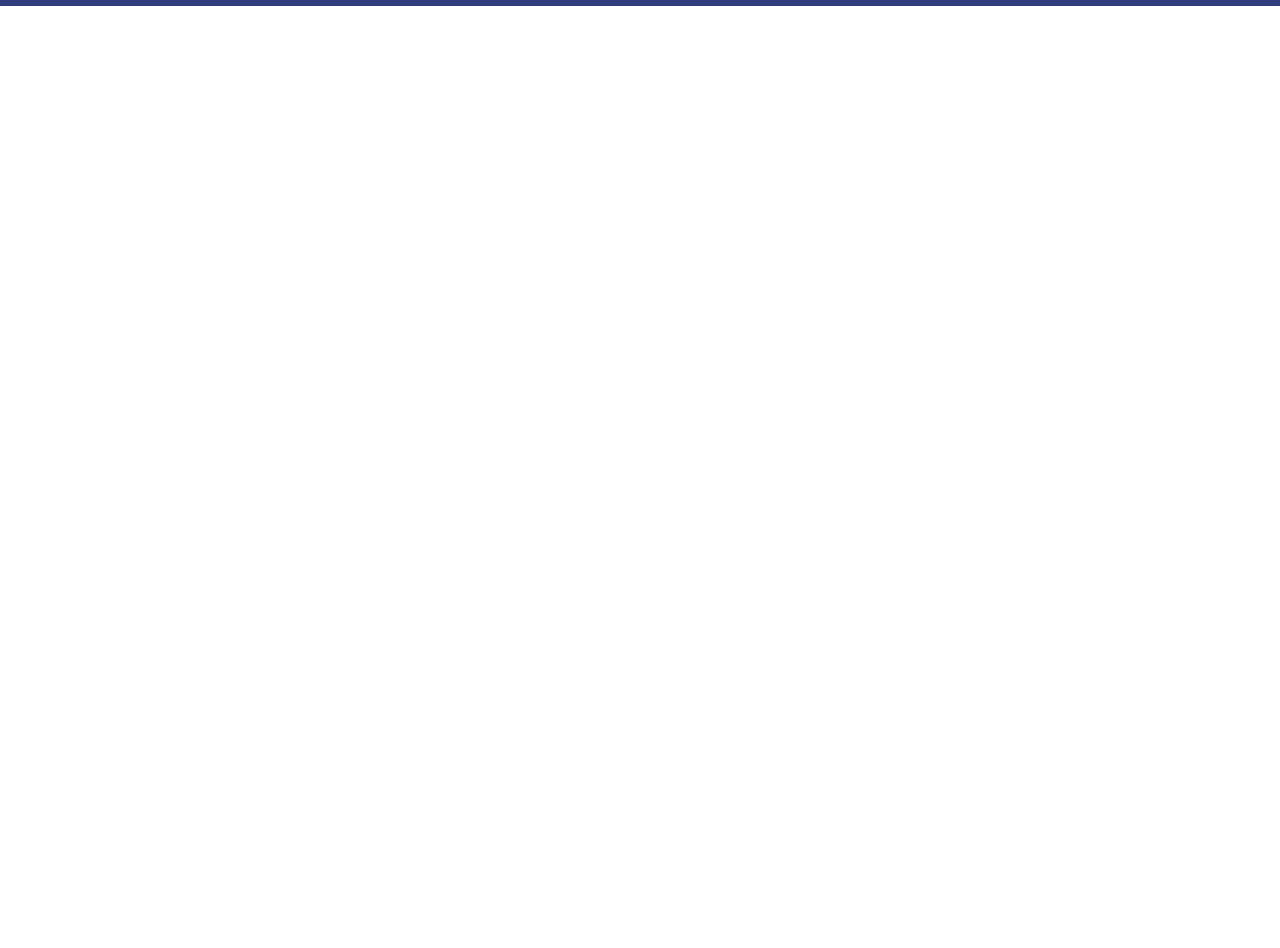
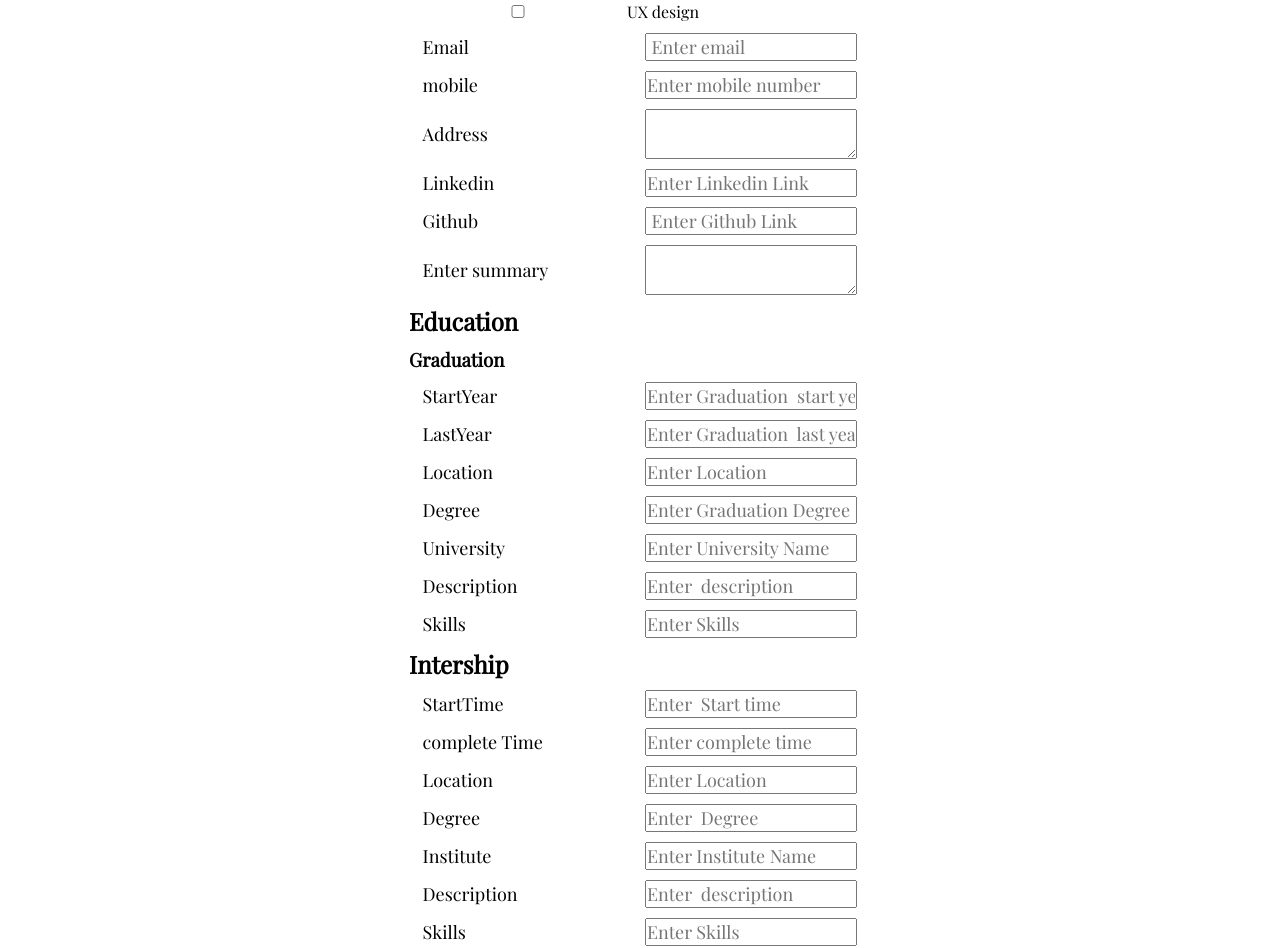
Before and after one commit to sachinkumarsain/Hiring-ClientSide, a React (Create React App) app: page /admin in a window 1280 px wide. Shown: the part 324-1272 px from the top of the page. Before the commit the page ends 800 px from the top, so only its background shows below. Built offline with nearby package versions, Linux system fonts and the light colour scheme.

Commit message:
admin file work

```diff
--- /dev/null
+++ b/src/Admin/Admin.css
@@ -0,0 +1,28 @@
+.admin , .admin form{
+    display: flex;
+    align-items: center;
+    justify-content: center;
+    width: 100%;
+}
+
+.admin form{
+    width: 40%;
+    padding: 40px 20px;
+    flex-wrap: wrap;
+}
+
+.admin form input , .admin form lebal ,.admin form textarea {
+    width: 45%;
+    margin: 5px;
+    font-size: 18px;
+}
+
+.admin form ul {
+    width: 100%;
+    margin: 5px;
+}
+
+.admin form h1 , .admin form h2 , .admin form h3{
+    width: 100%;
+    margin: 5px;
+}
--- a/src/Admin/Admin.js
+++ b/src/Admin/Admin.js
@@ -1,8 +1,37 @@
-import React from 'react'
+import React, { useState } from 'react'
 import { useForm } from 'react-hook-form';
 import axios from "axios"
+import "./Admin.css"
 
 function Admin() {
+    const [tank, setTank] = useState([
+        { id: "1", value: "Full stack Developer" },
+        { id: "2", value: "Frontend" },
+        { id: "3", value: "Backend" },
+        { id: "4", value: "UI design" },
+        { id: "5", value: "UX design" }
+    ])
+    const [oneTank, setOneTank] = useState([])
+
+
+    function handleOne(e) {
+        if (e.target.checked === true) {
+
+            setOneTank([...oneTank,
+            e.target.value
+            ])
+        }
+        else {
+            setOneTank(oneTank.filter((list) => {
+                return list !== e.target.value
+            }))
+        }
+
+    }
+
+    console.log(oneTank)
+
+
 
     const {
         register,
@@ -14,11 +43,12 @@ function Admin() {
     function onSubmit(data) {
         console.log(data);
 
-        axios.post('http://localhost:8080/admin', { data },
-        {
-          headers: {
-            'Content-Type': 'multipart/form-data',
-          }})
+        axios.post('http://localhost:8080/admin', { data, oneTank },
+            {
+                headers: {
+                    'Content-Type': 'multipart/form-data',
+                }
+            })
             .then((result) => {
                 if (result.status === 200) {
                     console.log(result.data)
@@ -30,7 +60,7 @@ function Admin() {
     }
     return (
         <>
-            <section>
+            <section className='admin'>
                 <form onSubmit={handleSubmit(onSubmit)} encType='multipart/form-data '>
                     <lebal>Full Name</lebal>
                     <input
@@ -47,12 +77,13 @@ function Admin() {
 
 
                     <lebal>Certificate</lebal>
-                    <select
+                    {/*
+                     <select
                         {
                         ...register('course', { required: true, })}
                     >
                         <option>Select Game</option>
-                        <option>Full Stack Learning</option>
+                        <option>Full Stack developer</option>
                         <option>Frontend</option>
                         <option>Backend</option>
                         <option>UI design</option>
@@ -60,12 +91,33 @@ function Admin() {
                     </select>
 
 
-                    {errors.course && <p role="alert">course is required</p>}
+                    // {errors.course && <p role="alert">course is required</p>}  */}
+                    <lebal>Select feild</lebal>
+                    <ul style={{ listStyle: "none" }}
+
+
+                    >
+                        {
+                            tank.map((list, index) => {
+                                return <li key={index}>
+                                    <input type='checkbox' value={list.value} id={list.id} onChange={handleOne} />{list.value}
+                                </li>
+                            })
+                        }
+                    </ul>
+
+
+
 
 
                     <lebal>Email</lebal>
                     <input placeholder=' Enter email' type="email" {
-                        ...register('email', { required: true, })}></input>{errors.email && <p role="alert">email is required</p>}
+                        ...register('email', {
+                            required: true,
+                            pattern: /^[a-zA-Z0-9.!#$%&'*+/=?^_`{|}~-]+@[a-zA-Z0-9](?:[a-zA-Z0-9-]{0,61}[a-zA-Z0-9])?(?:\.[a-zA-Z0-9](?:[a-zA-Z0-9-]{0,61}[a-zA-Z0-9])?)*$/,
+                            minLength: 8,
+                            maxLength: 60,
+                        })}></input>{errors.email && <p role="alert">email is required</p>}
 
                     <lebal>mobile</lebal>
                     <input type='number' placeholder='Enter mobile number'{
@@ -78,20 +130,84 @@ function Admin() {
 
                     <lebal >Linkedin</lebal>
                     <input placeholder='Enter Linkedin Link' type='text'{
-                        ...register('linkedin', { required: true, })}></input>{errors.linkedin && <p role="alert">linkedin is required</p>}
+                        ...register('linkedin', {
+                            required: true,
+                            pattern: /^(https?:\/\/)?(www\.)?linkedin\.com\/in\/[a-zA-Z0-9_-]+\/?$/,
+
+                        })}></input>{errors.linkedin && <p role="alert">linkedin is required</p>}
 
                     <lebal >Github</lebal>
                     <input placeholder=' Enter Github Link' {
-                        ...register('github', { required: true, })}></input>{errors.github && <p role="alert">gitub is required</p>}
+                        ...register('github', {
+                            required: true,
+                            pattern: /^(https?:\/\/)?(www\.)?github\.com\/[a-zA-Z0-9_-]+\/?$/
 
+                        })}></input>{errors.github && <p role="alert">gitub is required</p>}
+
+                    {/* ...........................Profile(summary)............................. */}
 
                     <lebal>Enter summary</lebal>
                     <textarea type="text"{
                         ...register('summary', { required: true, })}></textarea>{errors.summary && <p role="alert">summary is required</p>}
 
+
+
+
+                    {/* ..........................Education................................... */}
+
+                    <h2>Education</h2>
+                    <h3>Graduation</h3>
+                    <lebal>StartYear</lebal>
+                    <input {...register('graStartYear', { required: true, })} type='text' placeholder='Enter Graduation  start year'></input>
+
+                    <lebal>LastYear</lebal>
+                    <input {...register('graLastYear', { required: true, })} type='text' placeholder='Enter Graduation  last year'></input>
+
+                    <lebal>Location</lebal>
+                    <input {...register('graLocation', { required: true, })} type='text' placeholder='Enter Location'></input>
+
+                    <lebal>Degree</lebal>
+                    <input {...register('graDegree', { required: true, })} type='text' placeholder='Enter Graduation Degree'></input>
+
+                    <lebal>University</lebal>
+                    <input {...register('university', { required: true, })} type='text' placeholder='Enter University Name'></input>
+
+                    <lebal>Description</lebal>
+                    <input {...register('graDec', { required: true, })} type='text' placeholder='Enter  description'></input>
+
+                    <lebal>Skills</lebal>
+                    <input {...register('graSkills', { required: true, })} type='text' placeholder='Enter Skills'></input>
+
+
+                    {/* ....................................Intership................................... */}
+                    <h2>Intership</h2>
+                    <lebal>StartTime</lebal>
+                    <input {...register('intStartTime', { required: true, })} type='text' placeholder='Enter  Start time'></input>
+
+                    <lebal>complete Time</lebal>
+                    <input {...register('intComplete', { required: true, })} type='text' placeholder='Enter complete time'></input>
+
+                    <lebal>Location</lebal>
+                    <input {...register('intLocation', { required: true, })} type='text' placeholder='Enter Location'></input>
+
+                    <lebal>Degree</lebal>
+                    <input {...register('intDegree', { required: true, })} type='text' placeholder='Enter  Degree'></input>
+
+                    <lebal>Institute</lebal>
+                    <input {...register('institute', { required: true, })} type='text' placeholder='Enter Institute Name'></input>
+
+                    <lebal>Description</lebal>
+                    <input {...register('intDec', { required: true, })} type='text' placeholder='Enter  description'></input>
+
+                    <lebal>Skills</lebal>
+                    <input {...register('intSkills', { required: true, })} type='text' placeholder='Enter Skills'></input>
+
+
+                    {/* .....................................Skills................................ */}
                     <h2>Skills</h2>
 
                     <lebal>Skills</lebal>
+
                     <input placeholder='Enter Skills'{
                         ...register('skills', { required: true, })}></input>{errors.skills && <p role="alert">skills is required</p>}
 
@@ -100,7 +216,7 @@ function Admin() {
                     <input placeholder='Enter lanuages'{
                         ...register('lanuages', { required: true, })}></input>{errors.lanuages && <p role="alert"> lanuages is required</p>}
 
-                        <button type='submit'> submit</button>
+                    <button type='submit'> submit</button>
 
                 </form>
             </section>
```
Also changed, not shown: 1 other file (tests, documents, lock files or other folders).
